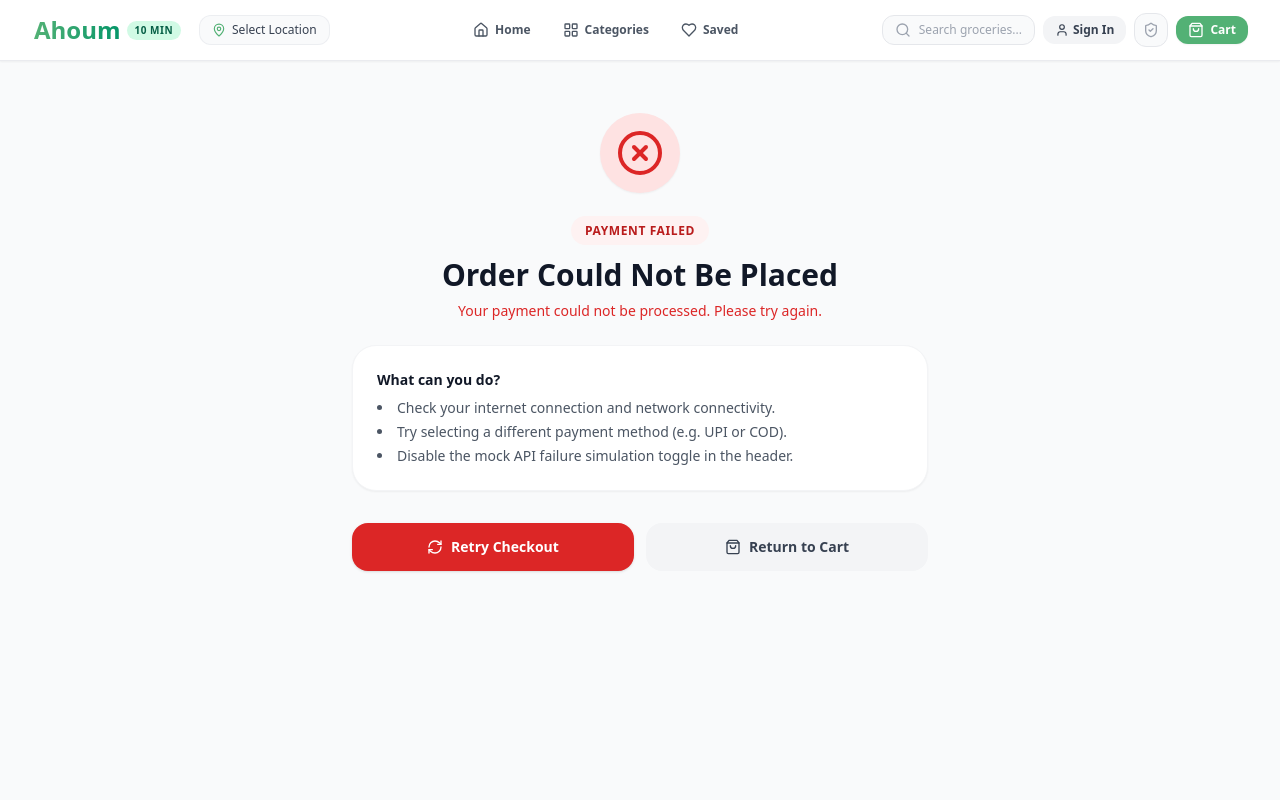
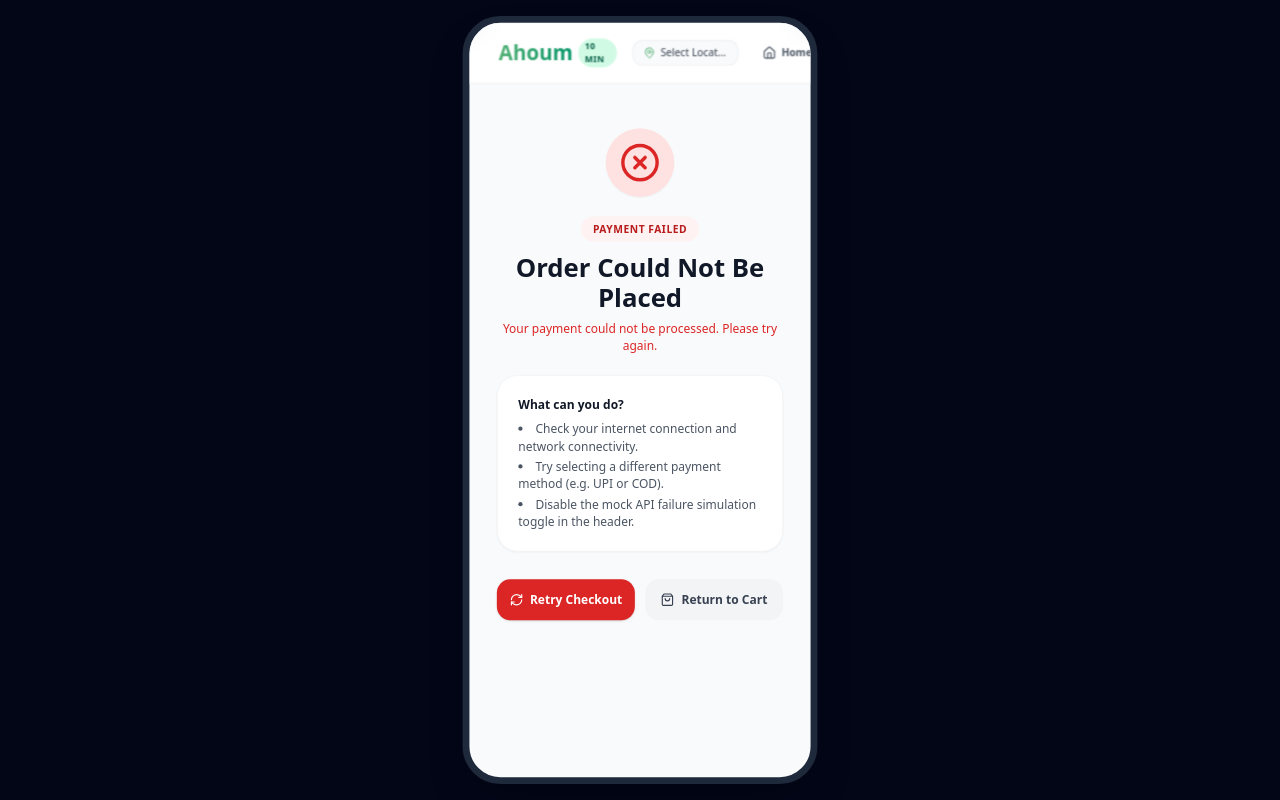
Before and after one commit to gnanendra-07/ahoum-grocery-delivery, a React (Vite) app: page /checkout/failure in a window 1280 px wide. Built offline with nearby package versions, Linux system fonts and the light colour scheme.

Commit message:
fix(layout): restore fixed 414x896 desktop phone mockup preview with max scale 1.0

```diff
--- a/src/components/DeviceFrameWrapper.tsx
+++ b/src/components/DeviceFrameWrapper.tsx
@@ -1,4 +1,4 @@
-import React from 'react';
+import React, { useState, useEffect } from 'react';
 
 interface DeviceFrameWrapperProps {
   children: React.ReactNode;
@@ -9,9 +9,67 @@ export const DeviceFrameWrapper: React.FC<DeviceFrameWrapperProps> = ({
   children,
   bgColor = 'bg-gray-50',
 }) => {
+  const [scale, setScale] = useState<number>(1);
+  const [isDesktop, setIsDesktop] = useState<boolean>(false);
+
+  useEffect(() => {
+    const handleResize = () => {
+      const desktop = window.innerWidth >= 640;
+      setIsDesktop(desktop);
+      if (desktop) {
+        const paddingW = 32;
+        const paddingH = 32;
+        const availableW = window.innerWidth - paddingW;
+        const availableH = window.innerHeight - paddingH;
+        const scaleW = availableW / 414;
+        const scaleH = availableH / 896;
+        // Strictly cap scale at 1.0 MAX so desktop preview never upscales above 414x896 CSS pixels
+        const fitScale = Math.min(1, Math.min(scaleW, scaleH));
+        setScale(Math.max(0.4, fitScale));
+      } else {
+        setScale(1);
+      }
+    };
+
+    handleResize();
+    window.addEventListener('resize', handleResize);
+    return () => window.removeEventListener('resize', handleResize);
+  }, []);
+
+  if (!isDesktop) {
+    // Real mobile viewport layout (<640px): Fullscreen 100dvh
+    return (
+      <div className={`w-full h-[100dvh] ${bgColor} flex flex-col relative overflow-y-auto overflow-x-hidden no-scrollbar`}>
+        {children}
+      </div>
+    );
+  }
+
+  // Desktop phone mockup preview frame (>=640px)
+  const scaledWidth = 414 * scale;
+  const scaledHeight = 896 * scale;
+
   return (
-    <div className={`min-h-screen w-full ${bgColor} flex flex-col relative`}>
-      {children}
+    <div className="h-screen w-screen bg-slate-950 flex items-center justify-center overflow-hidden p-0">
+      {/* Wrapper box matching scaled footprint */}
+      <div
+        style={{
+          width: `${scaledWidth}px`,
+          height: `${scaledHeight}px`,
+        }}
+        className="relative flex items-center justify-center flex-shrink-0"
+      >
+        {/* Fixed 414 x 896 CSS px Source Phone Frame (Capped at scale 1.0) */}
+        <div
+          style={{
+            transform: `scale(${scale})`,
+            transformOrigin: 'center center',
+          }}
+          className={`w-[414px] h-[896px] ${bgColor} rounded-[44px] shadow-2xl border-[8px] border-slate-800 flex flex-col relative overflow-y-auto overflow-x-hidden box-border flex-shrink-0 no-scrollbar`}
+        >
+          {children}
+        </div>
+      </div>
     </div>
   );
 };
```
